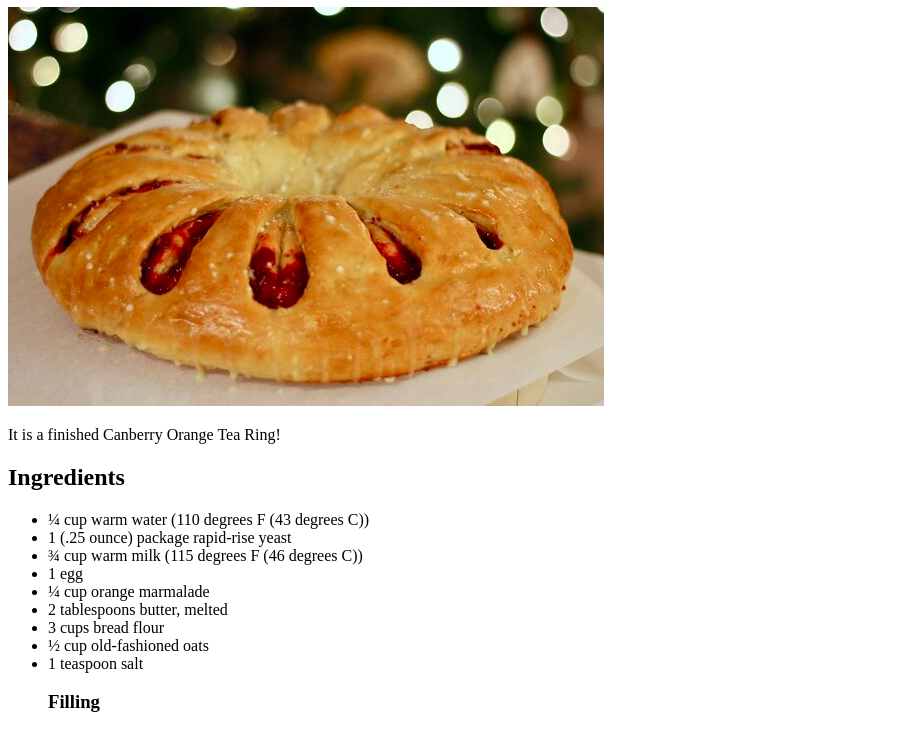
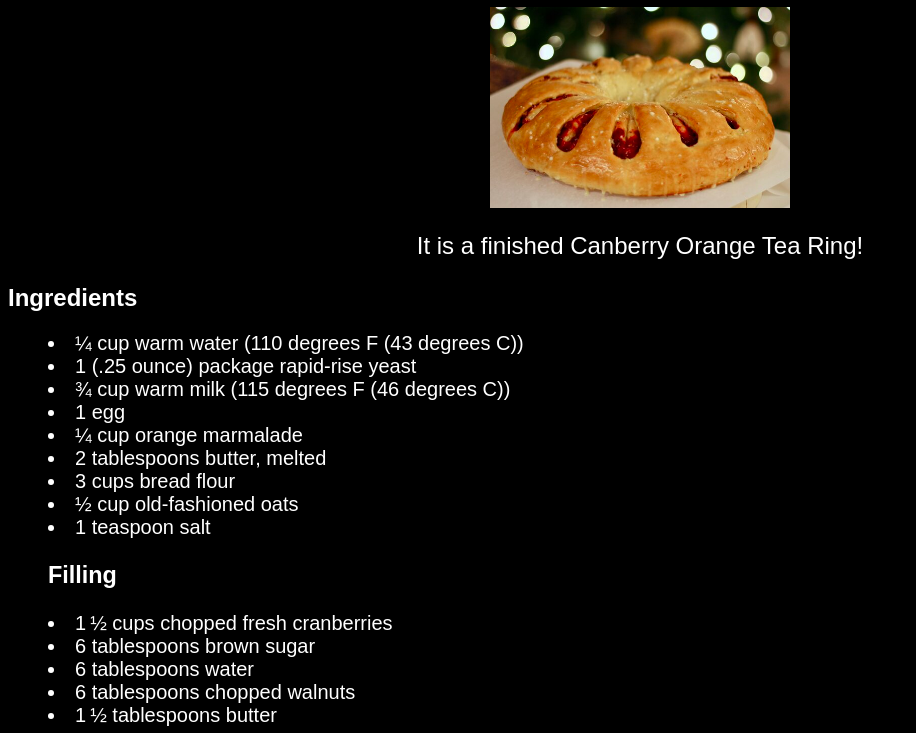
Before and after one commit to PPKan/odin-recipies, a plain HTML site: page recipes/Cranberry-Orang-Tea-Ring.html in a window 1280 px wide. Shown: the part 73-806 px from the top of the page, without its empty margins (0-916 px from the left). Drawn offline with Linux system fonts and the light colour scheme.

Commit message:
added css

```diff
--- a/recipes/Cranberry-Orang-Tea-Ring.html
+++ b/recipes/Cranberry-Orang-Tea-Ring.html
@@ -5,6 +5,7 @@
     <meta http-equiv="X-UA-Compatible" content="IE=edge">
     <meta name="viewport" content="width=device-width, initial-scale=1.0">
     <title>Document</title>
+    <link rel="stylesheet" href="../style.css">
 </head>
 <body>
     <h1>Cranberry-Orange Tea Ring</h1>
--- /dev/null
+++ b/style.css
@@ -0,0 +1,27 @@
+body {
+    font-family: Arial, Helvetica, sans-serif;
+    background-color: black;
+    color: white;
+}
+
+h1 {
+    text-align: center;
+}
+
+p {
+    font-size: 24px;
+    text-align: center;
+}
+
+ul, ol {
+    font-size: 20px;
+    list-style-position: inside;
+}
+
+img {
+    width: 300px;
+    height: auto;
+    display: block;
+    margin-left: auto;
+    margin-right: auto;
+}
```
Also changed, not shown: index.html (+2 -1 lines), recipes/Hanukkah.html (+1 -0 lines), recipes/Quick-Cinnamon.html (+1 -0 lines).
